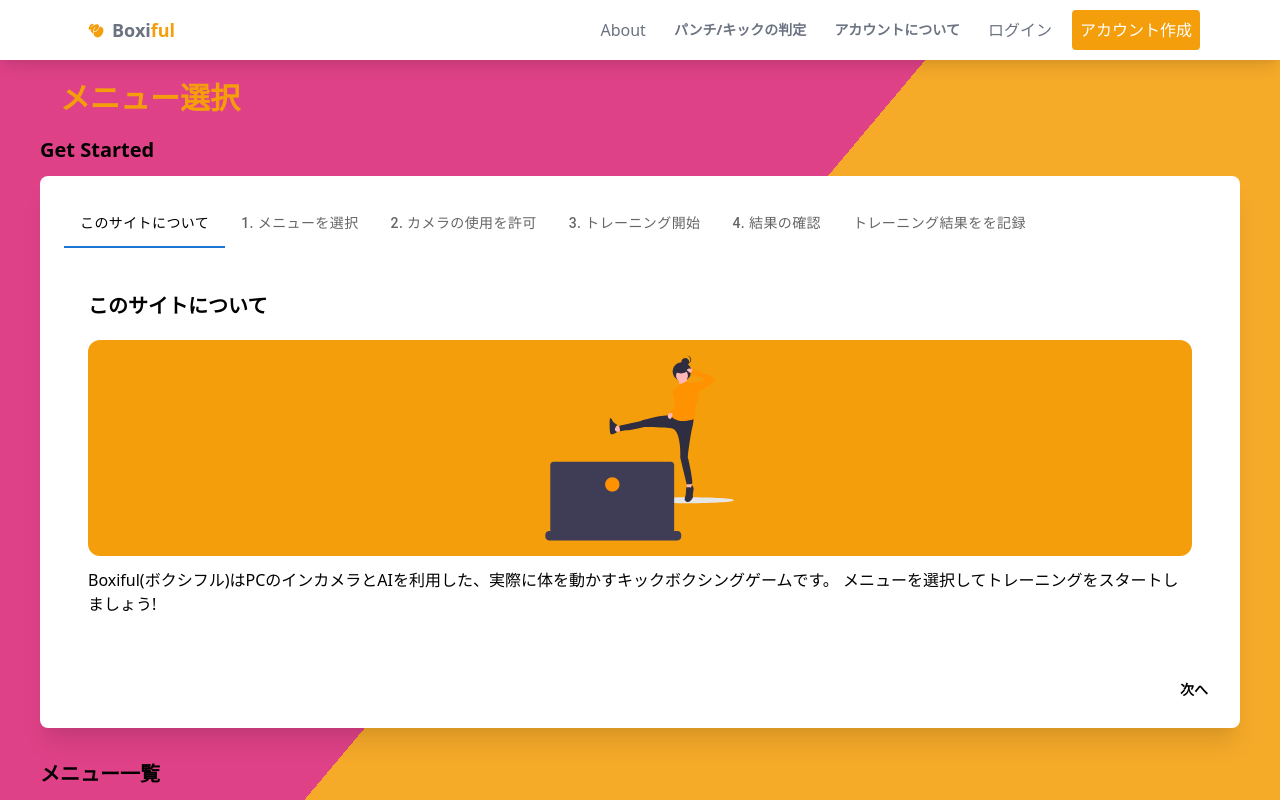
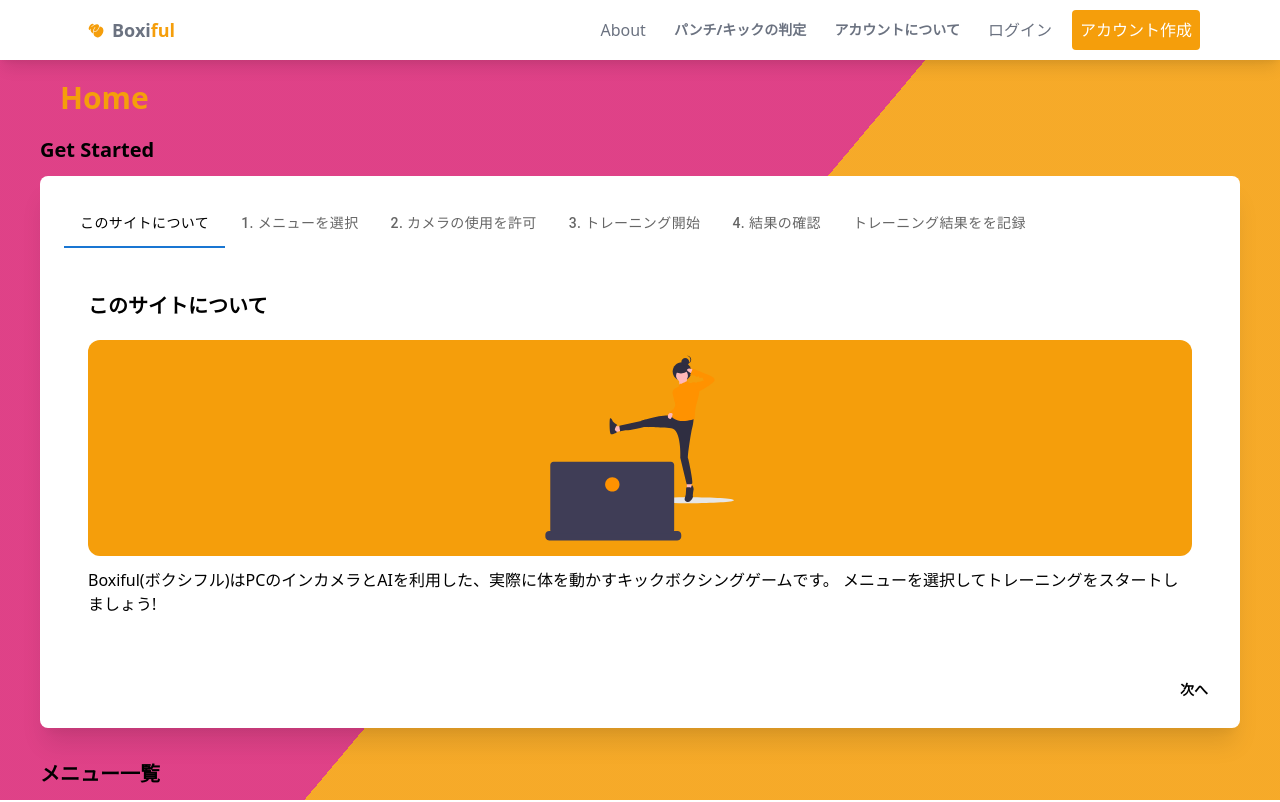
Before and after one commit to masato1230/boxiful, a React (Create React App) app: page / in a window 1280 px wide. Shown: the top 802 px of the page. Built offline with nearby package versions, Linux system fonts and the light colour scheme; what @mediapipe/pose would draw is missing.

Commit message:
little fix

```diff
--- a/src/components/Status/Status.tsx
+++ b/src/components/Status/Status.tsx
@@ -34,7 +34,7 @@ const Status = () => {
     <React.Fragment>
       <div className="container mx-auto px-5 md:px-10 min-h-screen">
         <h1 className="mt-5 mb-2 ml-5 text-3xl font-bold text-yellow-500">
-          {isLoggedIn ? 'Dash Board' : 'メニュー選択'}
+          {isLoggedIn ? 'Dash Board' : 'Home'}
         </h1>
         {isLoggedIn ? <CalendarHeatmapContainer /> : <GetStarted />}
         <MenuCards />
```
